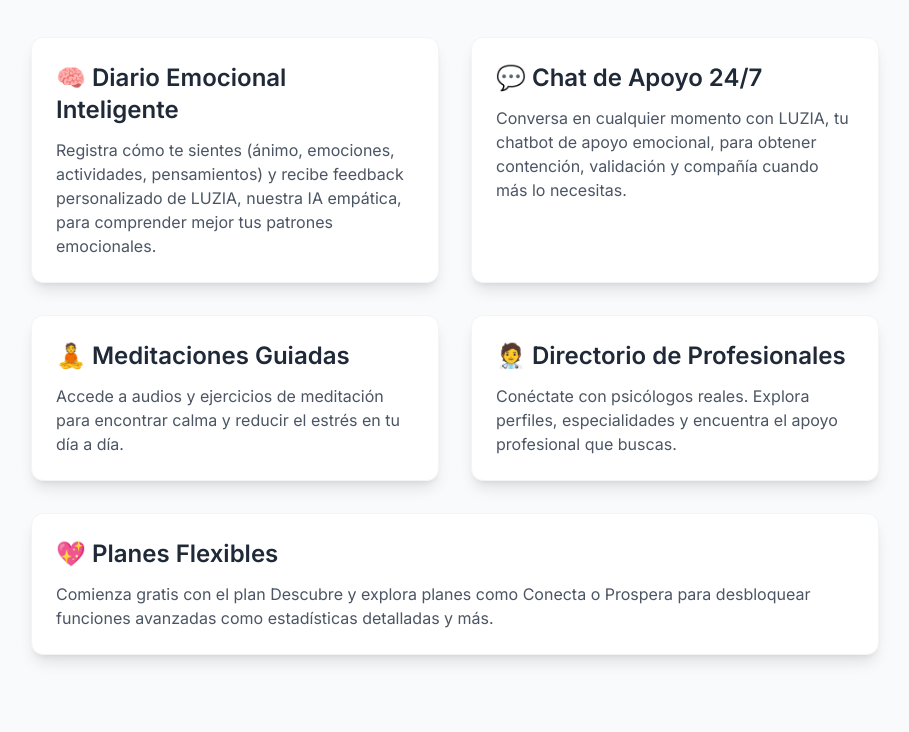
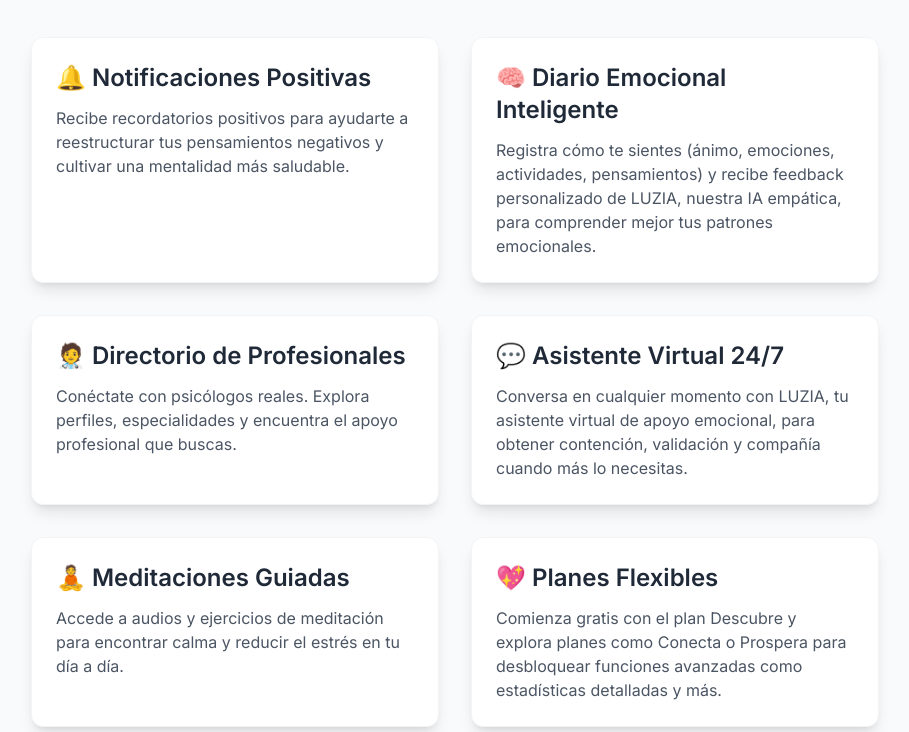
Before and after one commit to JosephAndinoPro/luzia-landing, a plain HTML site: page index.html in a window 1280 px wide. Shown: the part 488-1220 px from the top of the page, without its empty margins (185-1094 px from the left). Drawn offline with nearby package versions, Linux system fonts and the light colour scheme.

Commit message:
Cambios finales

```diff
--- a/index.html
+++ b/index.html
@@ -3,7 +3,7 @@
 <head>
     <meta charset="UTF-8">
     <meta name="viewport" content="width=device-width, initial-scale=1.0">
-    <title>LUZIA - Tu Compañera de Bienestar Emocional</title>
+    <title>LUZIA - Tu Asistente Virtual que te da luz y Guía</title>
     <!-- Incluimos Tailwind CSS --><script src="https://cdn.tailwindcss.com"></script>
     <!-- Incluimos la fuente Inter --><link rel="preconnect" href="https://fonts.googleapis.com">
     <link rel="preconnect" href="https://fonts.gstatic.com" crossorigin>
@@ -51,34 +51,53 @@
         </header>
 
         <!-- Sección de Qué ofrece LUZIA --><section class="mt-16 md:mt-24">
-            <!-- ... (El contenido de las características no cambia) ... -->
             <h2 class="text-3xl font-bold text-center mb-10">¿Qué te ofrece LUZIA?</h2>
+
+            <!-- CONTENEDOR DE BENEFICIOS (Reordenado) -->
             <div class="grid md:grid-cols-2 gap-8">
-                <!-- Tarjeta de Característica --><div class="bg-white p-6 rounded-xl shadow-lg border border-gray-100">
+
+                <!-- 1. Notificaciones (NUEVO) -->
+                <div class="bg-white p-6 rounded-xl shadow-lg border border-gray-100">
+                    <h3 class="text-2xl font-semibold mb-3">🔔 Notificaciones Positivas</h3>
+                    <p class="text-gray-600">
+                        Recibe recordatorios positivos para ayudarte a reestructurar tus pensamientos negativos y cultivar una mentalidad más saludable.
+                    </p>
+                </div>
+
+                <!-- 2. Diario Emocional -->
+                <div class="bg-white p-6 rounded-xl shadow-lg border border-gray-100">
                     <h3 class="text-2xl font-semibold mb-3">🧠 Diario Emocional Inteligente</h3>
                     <p class="text-gray-600">
                         Registra cómo te sientes (ánimo, emociones, actividades, pensamientos) y recibe feedback personalizado de LUZIA, nuestra IA empática, para comprender mejor tus patrones emocionales.
                     </p>
                 </div>
-                <!-- Tarjeta de Característica --><div class="bg-white p-6 rounded-xl shadow-lg border border-gray-100">
-                    <h3 class="text-2xl font-semibold mb-3">💬 Chat de Apoyo 24/7</h3>
+
+                <!-- 3. Directorio de Profesionales (MOVIDO) -->
+                <div class="bg-white p-6 rounded-xl shadow-lg border border-gray-100">
+                    <h3 class="text-2xl font-semibold mb-3">🧑‍⚕️ Directorio de Profesionales</h3>
                     <p class="text-gray-600">
-                        Conversa en cualquier momento con LUZIA, tu chatbot de apoyo emocional, para obtener contención, validación y compañía cuando más lo necesitas.
+                        Conéctate con psicólogos reales. Explora perfiles, especialidades y encuentra el apoyo profesional que buscas.
                     </p>
                 </div>
-                <!-- Tarjeta de Característica --><div class="bg-white p-6 rounded-xl shadow-lg border border-gray-100">
+
+                <!-- 4. Asistente Virtual (ACTUALIZADO Y MOVIDO) -->
+                <div class="bg-white p-6 rounded-xl shadow-lg border border-gray-100">
+                    <h3 class="text-2xl font-semibold mb-3">💬 Asistente Virtual 24/7</h3>
+                    <p class="text-gray-600">
+                        Conversa en cualquier momento con LUZIA, tu asistente virtual de apoyo emocional, para obtener contención, validación y compañía cuando más lo necesitas.
+                    </p>
+                </div>
+
+                <!-- 5. Meditaciones Guiadas (MOVIDO) -->
+                <div class="bg-white p-6 rounded-xl shadow-lg border border-gray-100">
                     <h3 class="text-2xl font-semibold mb-3">🧘 Meditaciones Guiadas</h3>
                     <p class="text-gray-600">
                         Accede a audios y ejercicios de meditación para encontrar calma y reducir el estrés en tu día a día.
                     </p>
                 </div>
-                <!-- Tarjeta de Característica --><div class="bg-white p-6 rounded-xl shadow-lg border border-gray-100">
-                    <h3 class="text-2xl font-semibold mb-3">🧑‍⚕️ Directorio de Profesionales</h3>
-                    <p class="text-gray-600">
-                        Conéctate con psicólogos reales. Explora perfiles, especialidades y encuentra el apoyo profesional que buscas.
-                    </p>
-                </div>
-                <!-- Tarjeta de Característica (Ocupa todo el ancho si es impar) --><div class="bg-white p-6 rounded-xl shadow-lg border border-gray-100 md:col-span-2">
+
+                <!-- 6. Planes Flexibles (MOVIDO Y AJUSTADO) -->
+                <div class="bg-white p-6 rounded-xl shadow-lg border border-gray-100">
                     <h3 class="text-2xl font-semibold mb-3">💖 Planes Flexibles</h3>
                     <p class="text-gray-600">
                         Comienza gratis con el plan Descubre y explora planes como Conecta o Prospera para desbloquear funciones avanzadas como estadísticas detalladas y más.
@@ -88,7 +107,6 @@
         </section>
 
         <!-- Sección de Para Quién Es --><section class="mt-16 md:mt-24 text-center">
-            <!-- ... (El contenido de 'Para Quién Es' no cambia) ... -->
             <h2 class="text-3xl font-bold mb-10">LUZIA es para ti si buscas:</h2>
             <ul class="space-y-4 max-w-lg mx-auto text-left text-lg">
                 <li class="flex items-start">
@@ -148,7 +166,6 @@
                 </div>
 
                 <!-- Cuenta Regresiva (Se ocultará post-lanzamiento) --><div id="countdown-container" class="mt-8">
-                    <!-- ... (El contenido del contador no cambia) ... -->
                     <p class="text-xl text-gray-700 mb-4 font-semibold">Gran lanzamiento en:</p>
                     <div id="timer" class="flex justify-center space-x-4">
                         <div class="bg-gray-200 p-4 rounded-lg w-20 text-center">
@@ -171,7 +188,6 @@
                 </div>
 
                 <!-- Botones de Descarga (Ocultos hasta el lanzamiento) --><div id="download-buttons" class="hidden mt-8 text-center">
-                    <!-- ... (El contenido de los botones de descarga no cambia) ... -->
                     <p class="text-3xl font-bold text-green-600 mb-6">¡LUZIA Ya Está Disponible!</p>
                     <div class="flex flex-col sm:flex-row justify-center gap-4">
                         <!-- Reemplaza '#' con el enlace real a la Play Store --><a
@@ -202,8 +218,8 @@
 
     <!-- Script para la cuenta regresiva Y el envío del formulario --><script>
         // --- URL DE TU SCRIPT DE GOOGLE ---
-        // ¡¡¡IMPORTANTE!!! Pega aquí la URL que obtuviste de Google Apps Script (del Paso 2)
-        const scriptURL = 'https://script.google.com/macros/s/AKfycbyRFfDAdCbYMBpMwKhQeR-bGobIiFUgGp5U1PNbFqK99BQtjFi3--LiVFRif01Cwmc/exec';
+        // ¡¡¡IMPORTANTE!!! Asegúrate de que tu URL de Google Apps Script esté pegada aquí.
+        const scriptURL = 'https://script.google.com/macros/s/AKfycbyRFfDAdCbYMBpMwKhQeR-bGobIiFUgGp5U1PNbFqK99BQtjFi3--LiVFRif01Cwmc/exec'; // Esta URL no cambia
         // ------------------------------------
 
 
```
